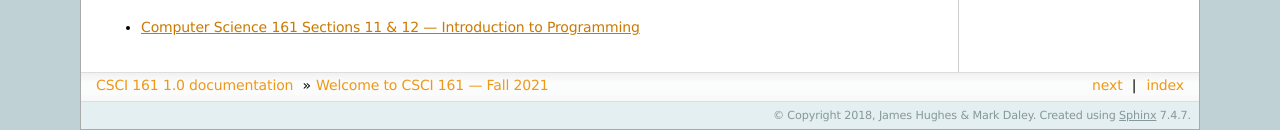
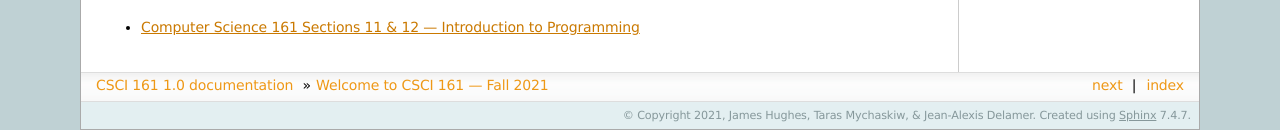
Before and after one commit to jameshughes89/cs101, a Sphinx documentation site: the page built from source/index.rst, in a window 1280 px wide and 900 px high, scrolled down 2540 px. Shown: the part 770-900 px from the top of the window. Built offline with Sphinx 7.4.7, drawn with Linux system fonts in a browser that asks for light colours; formulas are drawn with MathJax 3; pages that are not in the unit, such as notebooks, are missing from menus.

Commit message:
Upate copyright (#33)

```diff
--- a/source/conf.py
+++ b/source/conf.py
@@ -41,7 +41,7 @@ master_doc = 'index'
 
 # General information about the project.
 project = u'CSCI 161'
-copyright = u'2018, James Hughes & Mark Daley'
+copyright = u'2021, James Hughes, Taras Mychaskiw, & Jean-Alexis Delamer'
 
 # The version info for the project you're documenting, acts as replacement for
 # |version| and |release|, also used in various other places throughout the
```
